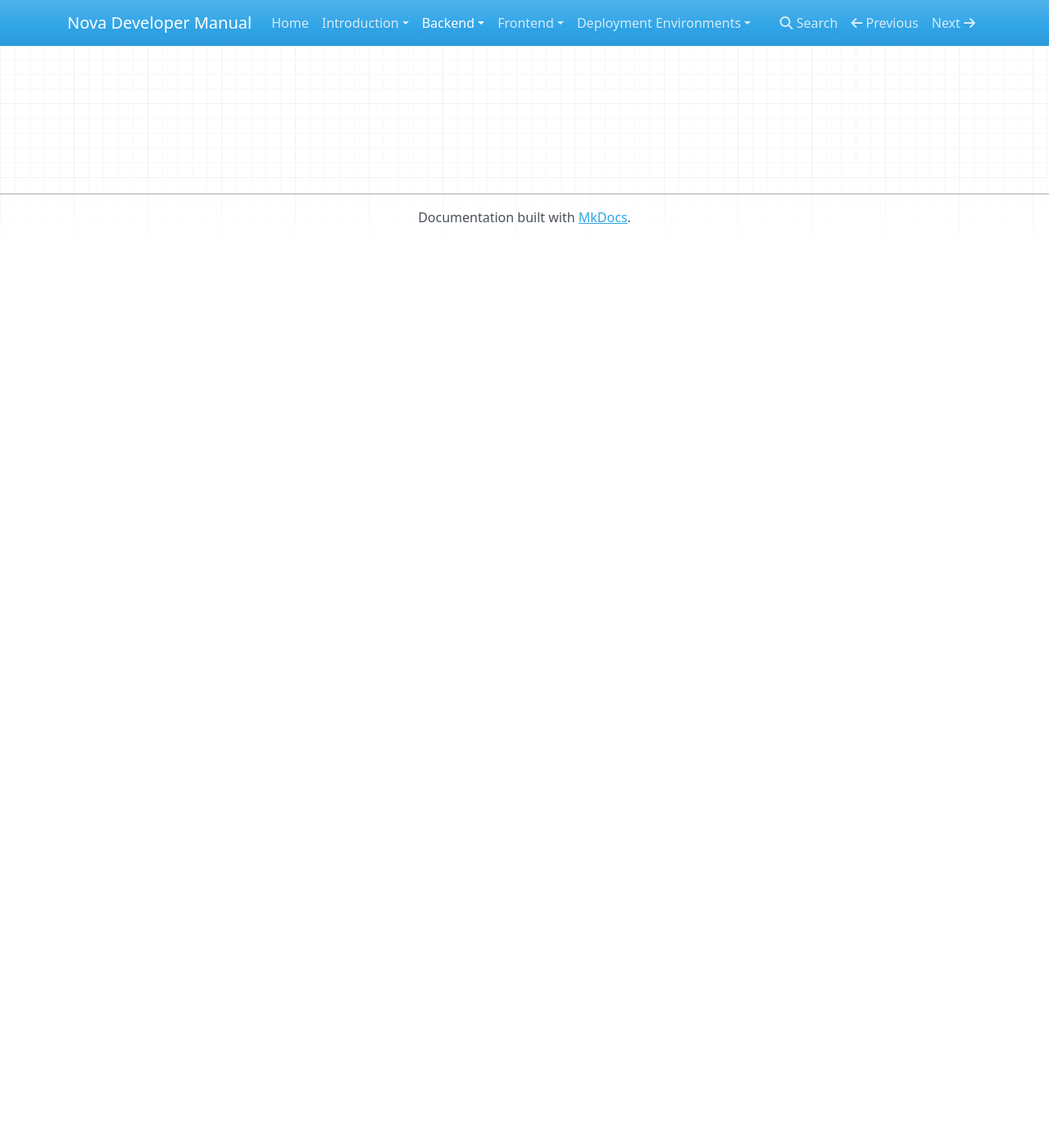
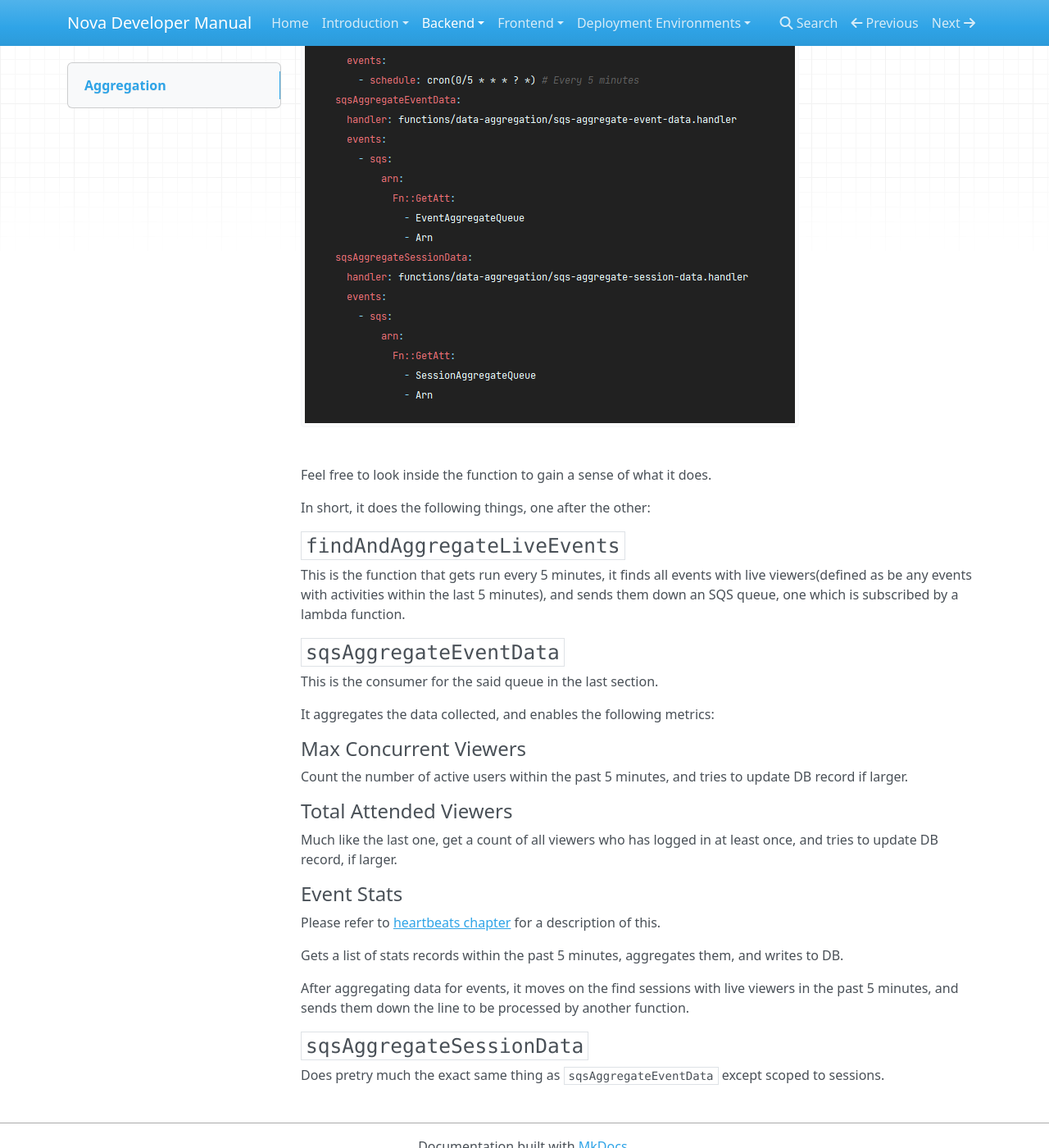
Before and after one commit to novadyna/developer-manual, an MkDocs documentation site: the page built from docs/backend/analytics/aggregation.md, in a window 1280 px wide and 1400 px high, scrolled down 270 px. Shown: the whole window at 82% size. Built offline with MkDocs 1.6.1, drawn with Linux system fonts in a browser that asks for light colours; nearby versions of some CDN libraries; before the commit the page ends 900 px from its top, so only the background shows below that; some of the changed text lies outside the part shown.

Commit message:
aggregation chapter

```diff
--- a/docs/backend/analytics/aggregation.md
+++ b/docs/backend/analytics/aggregation.md
@@ -2,4 +2,47 @@
 
 ---
 
-Placeholder
+Apart from client generated heartbeats every 30 seconds, we also aggregate data on a 5 minutes
+interval.
+
+Relevant excerpt from `nwv2-api-analytics`'s `serverless.yml`:
+
+![Screenshot](../../assets/aggregation-lambda.png){: style="height:auto;width:auto"}
+
+Feel free to look inside the function to gain a sense of what it does.
+
+In short, it does the following things, one after the other:
+
+### `findAndAggregateLiveEvents`
+
+This is the function that gets run every 5 minutes, it finds all events with live viewers(defined as
+be any events with activities within the last 5 minutes), and sends them down an SQS queue, one
+which is subscribed by a lambda function.
+
+### `sqsAggregateEventData`
+
+This is the consumer for the said queue in the last section.
+
+It aggregates the data collected, and enables the following metrics:
+
+#### Max Concurrent Viewers
+
+Count the number of active users within the past 5 minutes, and tries to update DB record if larger.
+
+#### Total Attended Viewers
+
+Much like the last one, get a count of all viewers who has logged in at least once, and tries to
+update DB record, if larger.
+
+#### Event Stats
+
+Please refer to [heartbeats chapter](./heartbeats.md#Event Statistics) for a description of this.
+
+Gets a list of stats records within the past 5 minutes, aggregates them, and writes to DB.
+
+After aggregating data for events, it moves on the find sessions with live viewers in the past 5
+minutes, and sends them down the line to be processed by another function.
+
+### `sqsAggregateSessionData`
+
+Does pretry much the exact same thing as `sqsAggregateEventData` except scoped to sessions.
```
Also changed, not shown: docs/assets/aggregation-lambda.png (added).
